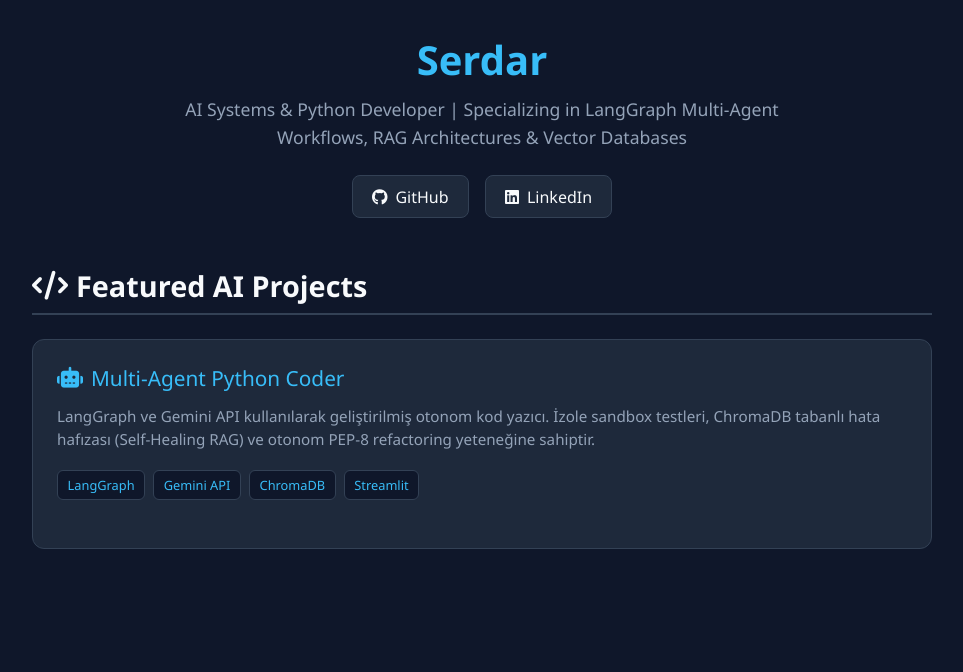
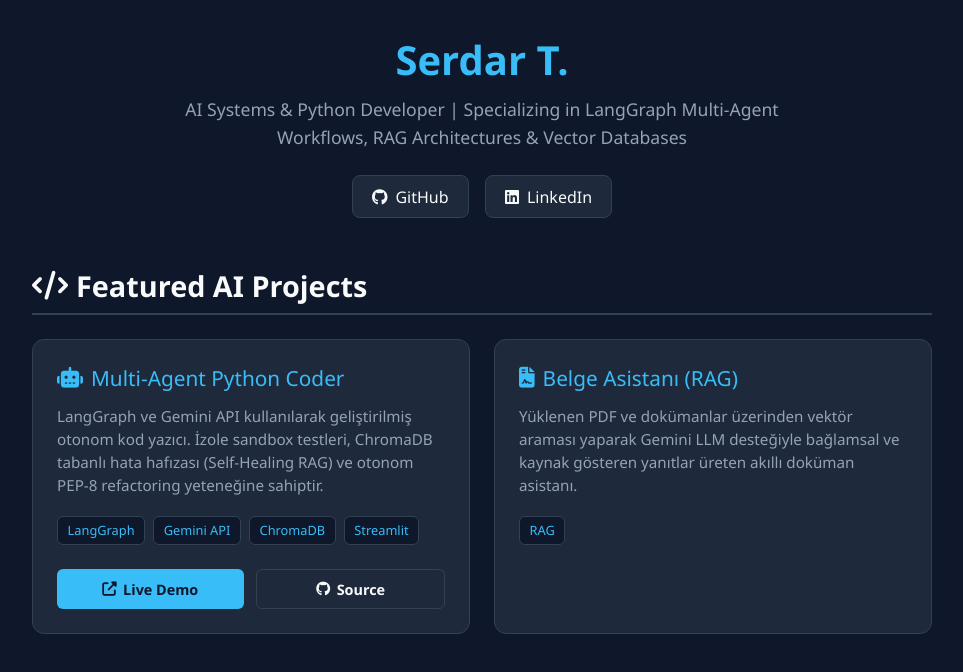
Before and after one commit to Platon007Platon/Platon007Platon.github.io, a plain HTML site: page index.html in a window 1280 px wide. Shown: the whole page, without its empty margins (158-1121 px from the left). Drawn offline with Linux system fonts and the light colour scheme.

Commit message:
Revise title and project details in index.html
Updated project descriptions and links in the HTML file.

```diff
--- a/index.html
+++ b/index.html
@@ -3,7 +3,7 @@
 <head>
     <meta charset="UTF-8">
     <meta name="viewport" content="width=device-width, initial-scale=1.0">
-    <title>Serdar | AI Systems & Python Developer</title>
+    <title>Serdar T. | AI Systems & Python Developer</title>
     <!-- FontAwesome İkonları -->
     <link rel="stylesheet" href="https://cdnjs.cloudflare.com/ajax/libs/font-awesome/6.4.0/css/all.min.css">
     <style>
@@ -55,7 +55,7 @@
         header p {
             font-size: 1.1rem;
             color: var(--text-muted);
-            max-width: 600px;
+            max-width: 650px;
             margin: 0 auto 1.5rem auto;
             line-height: 1.6;
         }
@@ -214,13 +214,13 @@
     <div class="container">
         <!-- Profile Header -->
         <header>
-            <h1>Serdar</h1>
+            <h1>Serdar T.</h1>
             <p>AI Systems & Python Developer | Specializing in LangGraph Multi-Agent Workflows, RAG Architectures & Vector Databases</p>
             <div class="social-links">
                 <a href="https://github.com/Platon007Platon" target="_blank" class="social-btn">
                     <i class="fab fa-github"></i> GitHub
                 </a>
-                <a href="https://linkedin.com/in/serdar-t-934a98442" target="_blank" class="social-btn">
+                <a href="https://linkedin.com" target="_blank" class="social-btn">
                     <i class="fab fa-linkedin"></i> LinkedIn
                 </a>
             </div>
@@ -231,7 +231,7 @@
             <h2 class="section-title"><i class="fas fa-code"></i> Featured AI Projects</h2>
             <div class="projects-grid">
 
-                <!-- Project 1 -->
+                <!-- Project 1: Multi-Agent Coder -->
                 <div class="project-card">
                     <div>
                         <div class="project-title">
@@ -248,4 +248,19 @@
                         </div>
                     </div>
                     <div class="btn-group">
-                        <a href="#"
+                        <a href="BURAYA_MULTI_AGENT_STREAMLIT_LINKINI_YAZ" target="_blank" class="btn btn-primary"><i class="fas fa-external-link-alt"></i> Live Demo</a>
+                        <a href="https://github.com/Platon007Platon/multi-agent-python-coder" target="_blank" class="btn btn-secondary"><i class="fab fa-github"></i> Source</a>
+                    </div>
+                </div>
+
+                <!-- Project 2: Belge Asistanı -->
+                <div class="project-card">
+                    <div>
+                        <div class="project-title">
+                            <i class="fas fa-file-contract"></i> Belge Asistanı (RAG)
+                        </div>
+                        <div class="project-desc">
+                            Yüklenen PDF ve dokümanlar üzerinden vektör araması yaparak Gemini LLM desteğiyle bağlamsal ve kaynak gösteren yanıtlar üreten akıllı doküman asistanı.
+                        </div>
+                        <div class="tags">
+                            <span class="tag">RAG</span>
```
